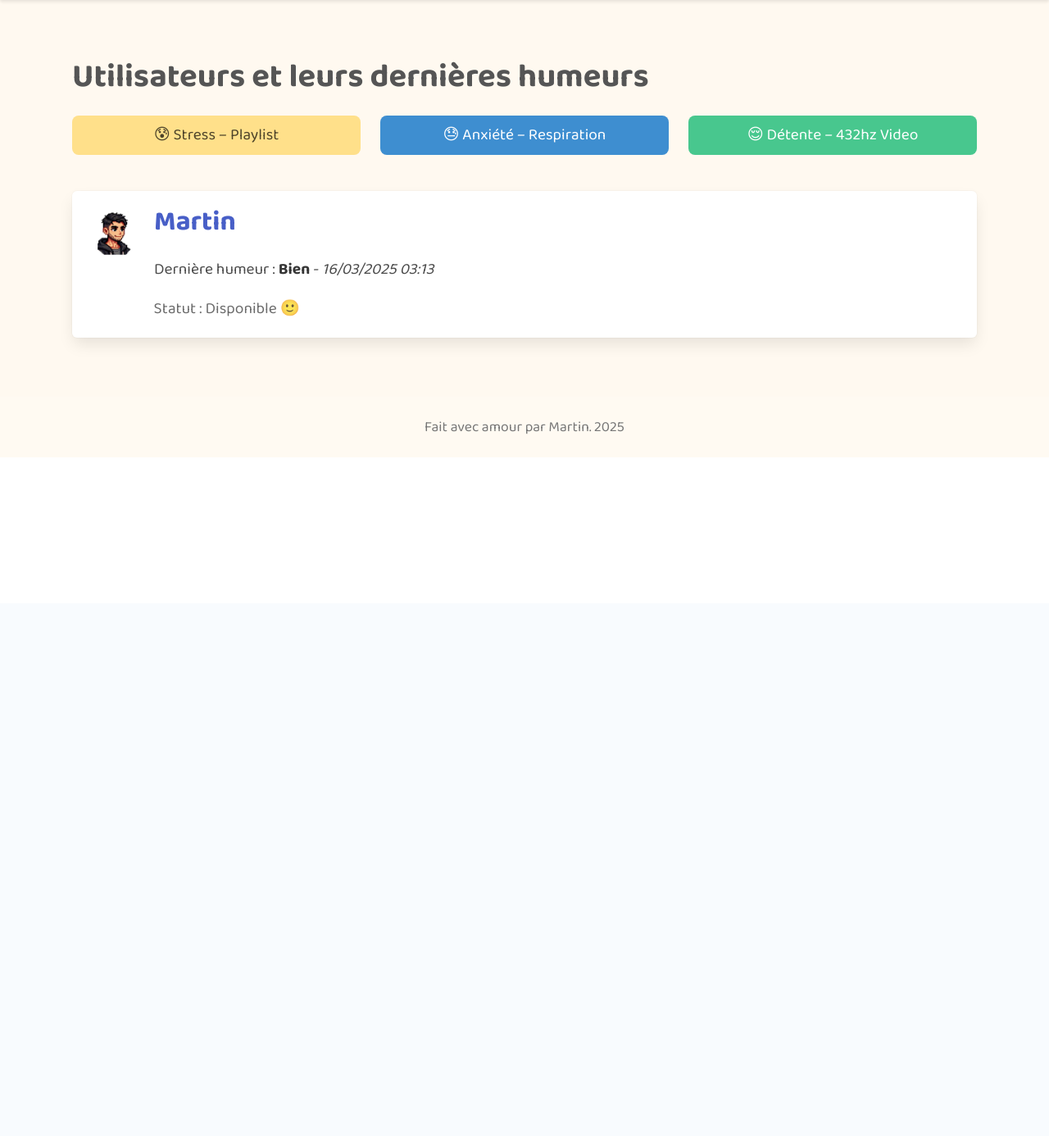
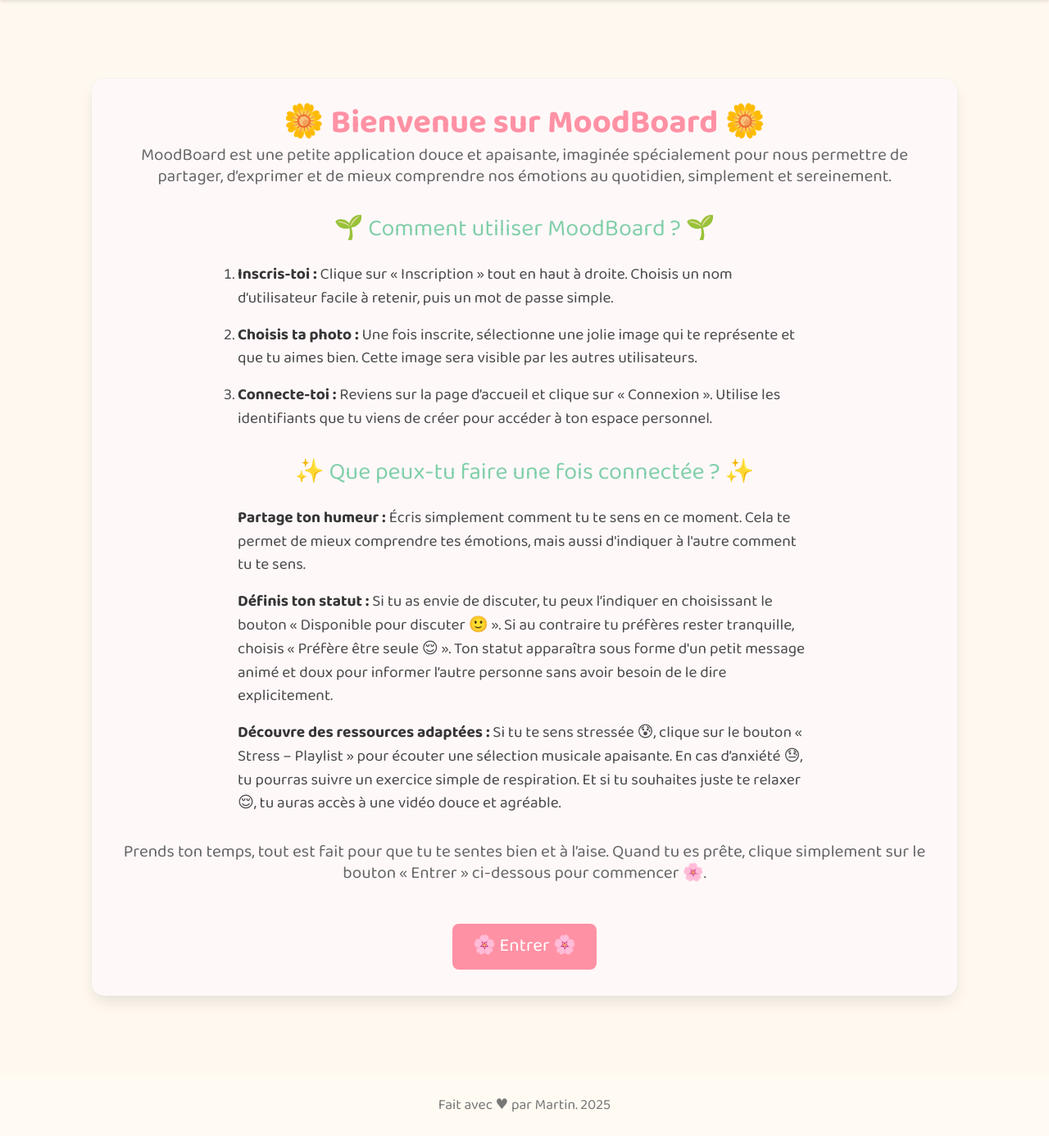
Before and after one commit to Ovanity/Elise, a Flask app: page / in a window 1280 px wide. Shown: the part 64-1450 px from the top of the page at 82% size. Before the commit the page ends 594 px from the top, so only its background shows below. Run offline with Flask 3, Linux system fonts and the light colour scheme; data comes from the database, SQL or seed files in the repository.

Commit message:
requirements

```diff
--- a/app.py
+++ b/app.py
@@ -70,11 +70,13 @@ def update_availability():
     db.session.commit()
     return redirect(url_for('user_profile', username=current_user.username))
 
-
+@app.route('/')
+def presentation():
+    return render_template("presentation.html")
 ############################################
 # 3. Routes pour inscription / connexion
 ############################################
-@app.route('/')
+@app.route('/home')
 def index():
     users = User.query.all()
     return render_template('index.html', users=users)
--- a/templates/layout.html
+++ b/templates/layout.html
@@ -159,7 +159,7 @@
   <!-- Footer -->
   <footer class="footer">
     <div class="content has-text-centered">
-      <p>Fait avec amour par Martin. 2025</p>
+      <p>Fait avec ♥ par Martin. 2025</p>
     </div>
   </footer>
 
--- /dev/null
+++ b/templates/presentation.html
@@ -0,0 +1,57 @@
+{% extends "layout.html" %}
+{% block title %}Présentation{% endblock %}
+
+{% block content %}
+<div class="container">
+  <div class="box" style="text-align: center; padding: 2rem; background-color: #fff8f9; border-radius: 15px;">
+
+    {% if session.username %}
+      <h1 class="title" style="color: #ff91a4;">🌸 Heureux de te revoir, {{ session.username }} ! 🌸</h1>
+      <p class="subtitle" style="font-size: 1.3rem;">
+        Tu es connectée à ton espace personnel. Ici, tu peux consulter tes anciennes humeurs, en ajouter de nouvelles, choisir une photo de profil que tu aimes, et surtout indiquer si tu souhaites discuter ou être tranquille.
+      </p>
+
+    {% else %}
+      <h1 class="title" style="color: #ff91a4;">🌼 Bienvenue sur MoodBoard 🌼</h1>
+      <p class="subtitle" style="font-size: 1.3rem;">
+        MoodBoard est une petite application douce et apaisante, imaginée spécialement pour nous permettre de partager, d’exprimer et de mieux comprendre nos émotions au quotidien, simplement et sereinement.
+      </p>
+
+      <h2 class="subtitle" style="color: #80cfa9; margin-top: 2rem;">🌱 Comment utiliser MoodBoard ? 🌱</h2>
+      <ol style="text-align: left; margin: 0 auto; max-width: 700px; font-size: 1.2rem;">
+        <li style="margin-bottom: 1rem;">
+          <strong>Inscris-toi :</strong> Clique sur « Inscription » tout en haut à droite. Choisis un nom d’utilisateur facile à retenir, puis un mot de passe simple.
+        </li>
+        <li style="margin-bottom: 1rem;">
+          <strong>Choisis ta photo :</strong> Une fois inscrite, sélectionne une jolie image qui te représente et que tu aimes bien. Cette image sera visible par les autres utilisateurs.
+        </li>
+        <li style="margin-bottom: 1rem;">
+          <strong>Connecte-toi :</strong> Reviens sur la page d’accueil et clique sur « Connexion ». Utilise les identifiants que tu viens de créer pour accéder à ton espace personnel.
+        </li>
+      </ol>
+
+      <h2 class="subtitle" style="color: #80cfa9; margin-top: 2rem;">✨ Que peux-tu faire une fois connectée ? ✨</h2>
+      <ul style="text-align: left; margin: 0 auto; max-width: 700px; font-size: 1.2rem;">
+        <li style="margin-bottom: 1rem;">
+          <strong>Partage ton humeur :</strong> Écris simplement comment tu te sens en ce moment. Cela te permet de mieux comprendre tes émotions, mais aussi d'indiquer à l'autre comment tu te sens.
+        </li>
+        <li style="margin-bottom: 1rem;">
+          <strong>Définis ton statut :</strong> Si tu as envie de discuter, tu peux l’indiquer en choisissant le bouton « Disponible pour discuter 🙂 ». Si au contraire tu préfères rester tranquille, choisis « Préfère être seule 😌 ». Ton statut apparaîtra sous forme d'un petit message animé et doux pour informer l’autre personne sans avoir besoin de le dire explicitement.
+        </li>
+        <li style="margin-bottom: 1rem;">
+          <strong>Découvre des ressources adaptées :</strong> Si tu te sens stressée 😰, clique sur le bouton « Stress – Playlist » pour écouter une sélection musicale apaisante. En cas d’anxiété 😓, tu pourras suivre un exercice simple de respiration. Et si tu souhaites juste te relaxer 😌, tu auras accès à une vidéo douce et agréable.
+        </li>
+      </ul>
+
+      <p class="subtitle" style="margin-top: 2rem; font-size: 1.3rem;">
+        Prends ton temps, tout est fait pour que tu te sentes bien et à l’aise. Quand tu es prête, clique simplement sur le bouton « Entrer » ci-dessous pour commencer 🌸.
+      </p>
+    {% endif %}
+
+    <a class="button is-primary is-large" href="{{ url_for('index') }}" style="margin-top: 1.5rem; background-color: #ff91a4; border-color: transparent; font-size: 1.4rem;">
+      🌸 Entrer 🌸
+    </a>
+
+  </div>
+</div>
+{% endblock %}
```
